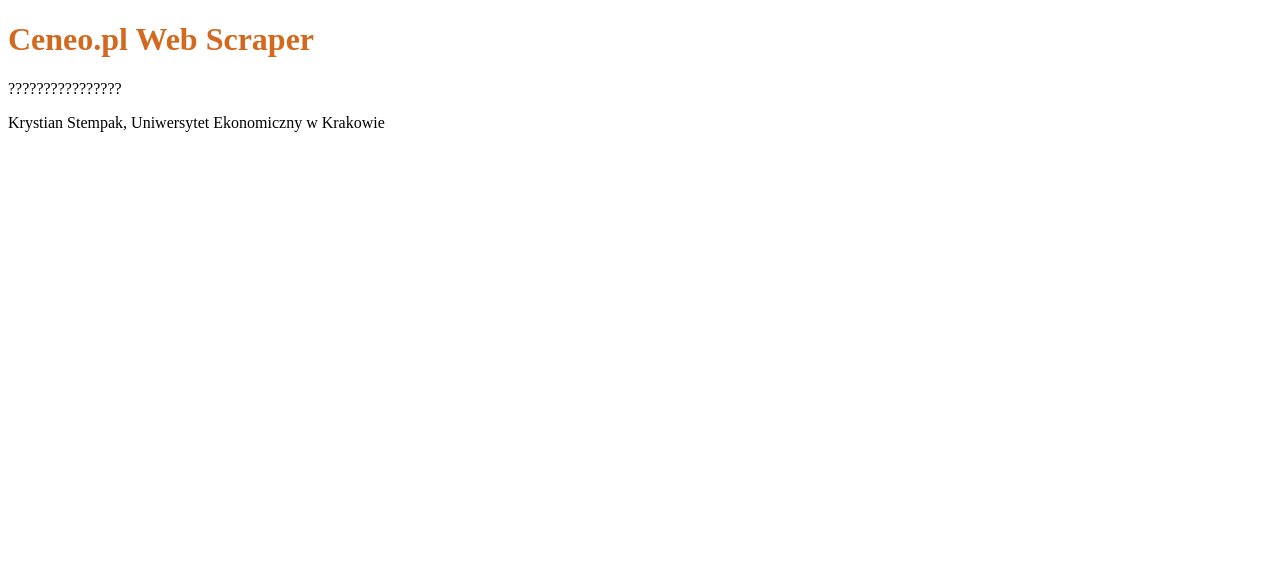
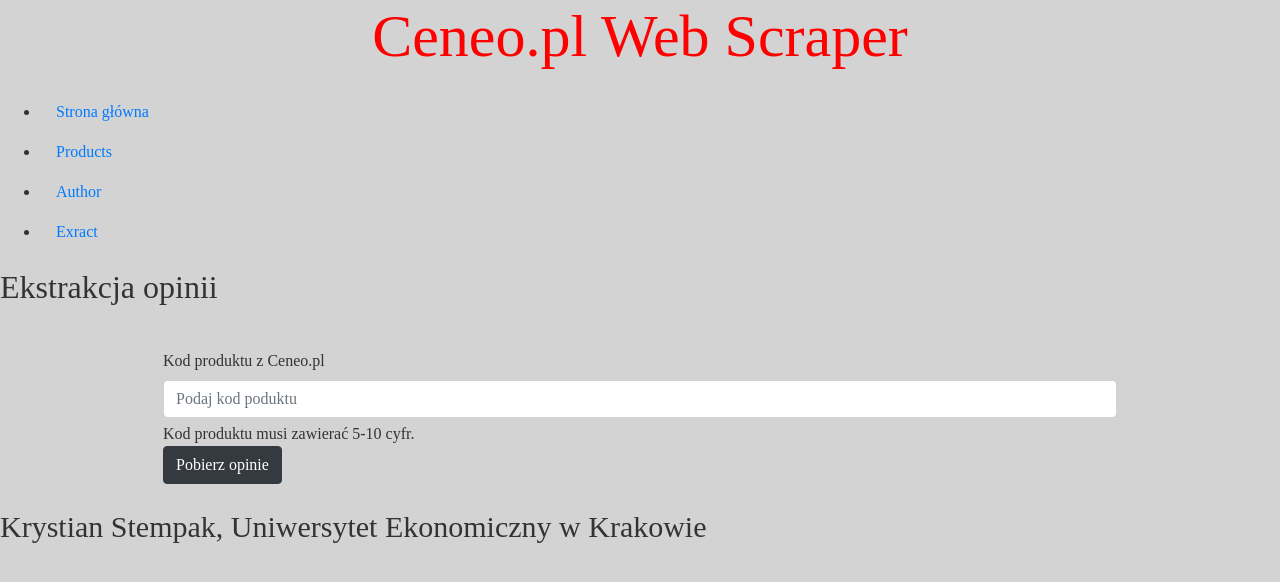
Before and after one commit to KrystianStempak/CeneoWebScraperKS, a Flask app: page /extract in a window 1280 px wide. Shown: the top 582 px of the page. Run offline with Flask 3, Linux system fonts and the light colour scheme; some libraries are stand-ins or nearby versions.

Commit message:
24-05-13 KS

```diff
--- a/app/routes.py
+++ b/app/routes.py
@@ -1,12 +1,15 @@
 from app import app
-from flask import render_template
+from flask import render_template, request, redirect, url_for
 
 @app.route("/")
 def index():
     return render_template("index.html.jinja")
 
-@app.route("/extract")
+@app.route("/extract", methods=["POST", "GET"])
 def extract():
+    if request.method == "POST":
+        product_id = request.form.get("product_id") #proces eksrakcji opinii
+        return redirect(url_for('product', product_id = product_id))
     return render_template("extract.html.jinja")
 
 @app.route("/products")
@@ -18,5 +21,5 @@
     return render_template("author.html.jinja")
 
 @app.route("/product/<product_id>")
-def hello(product_id):
+def product(product_id):
     return render_template("product.html.jinja", product_id=product_id)
--- a/app/static/style.css
+++ b/app/static/style.css
@@ -1,3 +1,37 @@
+body{
+    font-family: 'Times New Roman', Times, serif;
+    background-color: lightgray;
+    color: #333;
+    margin: 0;
+    padding: 0;
+}
+
+.container{
+    width: 80%;
+    max-width: 1200px;
+    margin: 0 auto;
+    padding: 20px;
+    box-sizing: border-box;
+}
+
 h1{
-    color: chocolate;
+    font-size: 60px;
+    color: red;
+    text-align: center;
+    margin-bottom: 20px;
 }
+
+p{
+    font-size: 30px;
+    line-height: 1.5;
+    margin-bottom: 15px;
+}
+
+a {
+    color: 007bff;
+    text-decoration: none;
+}
+
+a:hover{
+    text-decoration: underline;
+}
--- a/app/templates/base.html.jinja
+++ b/app/templates/base.html.jinja
@@ -3,13 +3,24 @@
 <head>
     <meta charset="UTF-8">
     <meta name="viewport" content="width=device-width, initial-scale=1.0">
+    <title>Ceneo.pl Web Scrapper</title>
+    <link rel="stylesheet" href="https://cdn.jsdelivr.net/npm/bootstrap@4.0.0/dist/css/bootstrap.min.css" integrity="sha384-Gn5384xqQ1aoWXA+058RXPxPg6fy4IWvTNh0E263XmFcJlSAwiGgFAW/dAiS6JXm" crossorigin="anonymous">
+    <script src="https://code.jquery.com/jquery-3.2.1.slim.min.js" integrity="sha384-KJ3o2DKtIkvYIK3UENzmM7KCkRr/rE9/Qpg6aAZGJwFDMVNA/GpGFF93hXpG5KkN" crossorigin="anonymous"></script>
+    <script src="https://cdn.jsdelivr.net/npm/popper.js@1.12.9/dist/umd/popper.min.js" integrity="sha384-ApNbgh9B+Y1QKtv3Rn7W3mgPxhU9K/ScQsAP7hUibX39j7fakFPskvXusvfa0b4Q" crossorigin="anonymous"></script>
+    <script src="https://cdn.jsdelivr.net/npm/bootstrap@4.0.0/dist/js/bootstrap.min.js" integrity="sha384-JZR6Spejh4U02d8jOt6vLEHfe/JQGiRRSQQxSfFWpi1MquVdAyjUar5+76PVCmYl" crossorigin="anonymous"></script>
     <link rel="stylesheet" href="{{url_for('static', filename='style.css')}}">
-    <title>Ceneo.pl Web Scrapper</title>
 </head>
 <body>
     <header>
         <h1>Ceneo.pl Web Scraper</h1>
     </header>
+
+<ul>
+<li class="nav-item"><a href="{{url_for('index')}}" class="nav-link">Strona główna</a></li>
+<li class="nav-item"><a href="{{url_for('products')}}" class="nav-link">Products</a></li>
+<li class="nav-item"><a href="{{url_for('author')}}" class="nav-link">Author</a></li>
+<li class="nav-item"><a href="{{url_for('extract')}}" class="nav-link">Exract</a></li>
+</ul>
 
     <section>
         {% block content %}
--- a/app/templates/extract.html.jinja
+++ b/app/templates/extract.html.jinja
@@ -1,4 +1,29 @@
 {% extends "base.html.jinja" %}
 {% block content %}
-    <p>????????????????</p>
+
+<h2 class="mt-3 mb-3">Ekstrakcja opinii</h2>
+
+<form method="POST" action="{{url_for('extract')}}" class="container">
+
+    <div class="row 3-g align-items-center"></div>
+
+        <div class="col-auto">
+            <label for="product_id" class="col-form-label">Kod produktu z Ceneo.pl</label>
+        </div>
+
+        <div class="col-auto">
+            <input type="text" name="product_id" class="form-control" id="product_id" aria-describedby="product_idHelpInline" placeholder="Podaj kod poduktu">
+        </div>
+
+        <div class="col-auto">
+            <span id="product_idHelpInline" class="form-text">Kod produktu musi zawierać 5-10 cyfr.</span>
+        </div>
+        <div class="col-auto">
+            <button type="submit" class="btn btn-dark">Pobierz opinie</button>
+        </div>
+
+    </div>
+
+</form>
+
 {% endblock content %}
```
